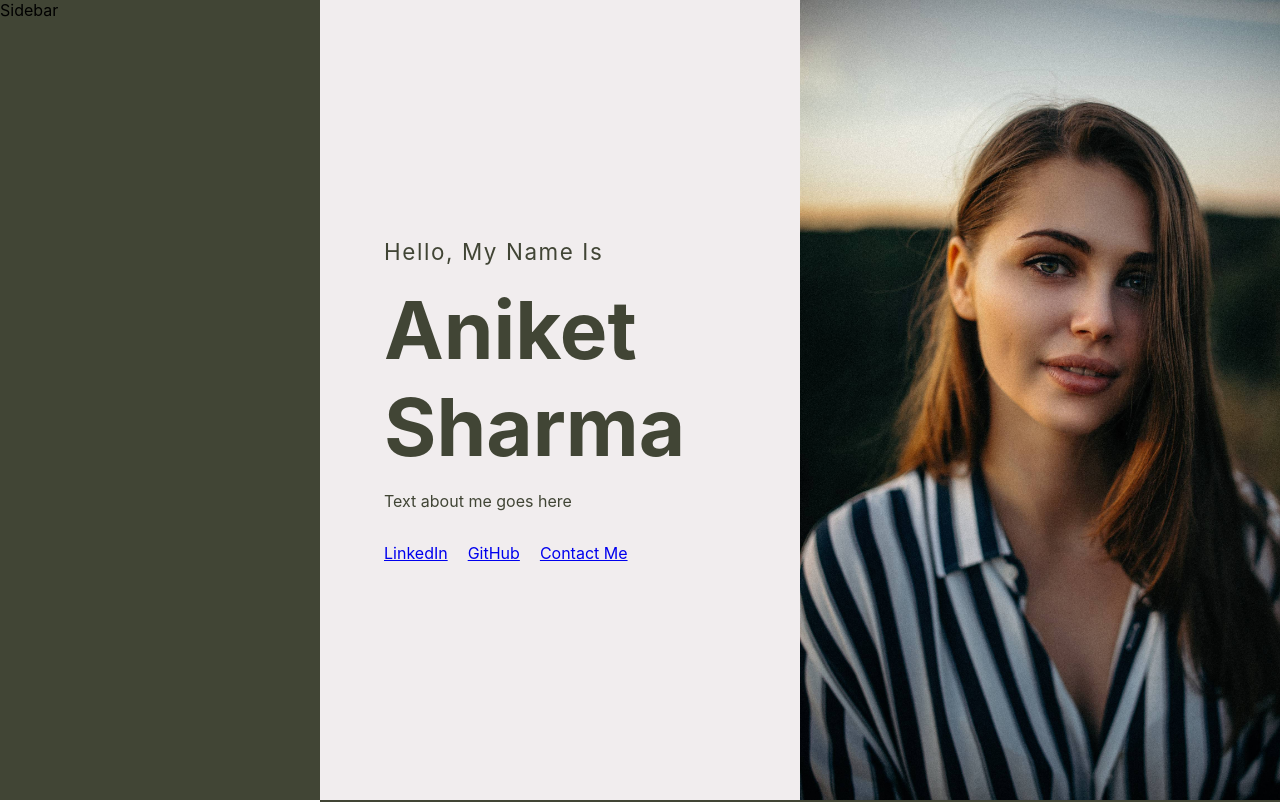
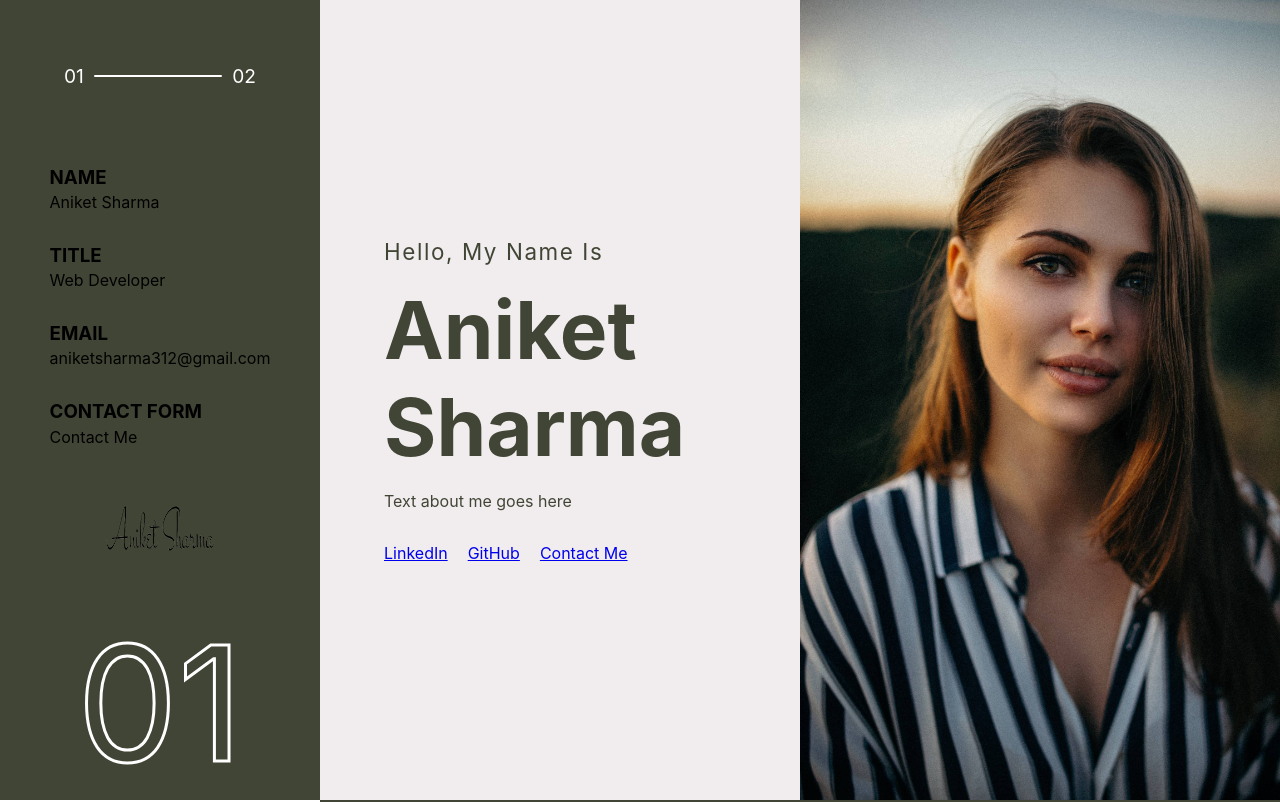
Before and after one commit to AniketS312/portfolio-2, a React (Create React App) app: page / in a window 1280 px wide. Shown: the top 802 px of the page. Built offline with nearby package versions, Linux system fonts and the light colour scheme.

Commit message:
filled in sidebar, finished technology section out line. need to complete contact us section

```diff
--- a/package.json
+++ b/package.json
@@ -8,6 +8,7 @@
     "@testing-library/user-event": "^13.5.0",
     "react": "^18.2.0",
     "react-dom": "^18.2.0",
+    "react-icons": "^4.4.0",
     "react-scripts": "5.0.1",
     "web-vitals": "^2.1.4"
   },
--- a/src/App.js
+++ b/src/App.js
@@ -5,10 +5,13 @@ import SideBar from './SideBar/SideBar';
 function App() {
   return (
     <div className="App">
-      <SideBar />
+      <SideBar
+        PageNumber="01"
+      />
       <Main />
     </div>
   );
-}
+};
+
 
 export default App;
--- /dev/null
+++ b/src/Main/Components/Technology.js
@@ -0,0 +1,58 @@
+import React from "react";
+
+import {ImHtmlFive2, ImCss3} from 'react-icons/im';
+import { TbBrandJavascript, TbBrandNextjs } from 'react-icons/tb';
+import { GrReactjs } from 'react-icons/gr';
+import { FaNodeJs } from 'react-icons/fa';
+import { SiPostgresql } from 'react-icons/si'
+
+import classes from './Technology.module.css'
+
+const Technology = () => {
+    return (
+        <section className={classes.technology}>
+            <h4>Technology</h4>
+            <div className={classes['tech-stack']}>
+                <TechStack
+                    icon={<ImHtmlFive2 />}
+                    technology="HTML"
+                />
+                <TechStack
+                    icon={<ImCss3 />}
+                    technology="CSS"
+                />
+                <TechStack
+                    icon={<TbBrandJavascript />}
+                    technology="JavaScript"
+                />
+                <TechStack
+                    icon={<GrReactjs />}
+                    technology="React"
+                />
+                <TechStack
+                    icon={<TbBrandNextjs />}
+                    technology="Next JS"
+                />
+                <TechStack
+                    icon={<FaNodeJs />}
+                    technology="Node JS"
+                />
+                <TechStack
+                    icon={<SiPostgresql />}
+                    technology="PostgreSQL"
+                />
+            </div>
+        </section>
+    )
+}
+
+const TechStack = (props) => {
+    return (
+        <div>
+            {props.icon}
+            <h6>{props.technology}</h6>
+        </div>
+    )
+}
+
+export default Technology;
--- /dev/null
+++ b/src/Main/Components/Technology.module.css
@@ -0,0 +1,34 @@
+.technology {
+    display: flex;
+    flex-direction: column;
+    gap: 40px;
+    height: 60vh;
+}
+
+.technology .tech-stack {
+    display: flex;
+    justify-content: center;
+    align-items: center;
+    flex-wrap: wrap;
+    padding: 0 15%;
+    gap: 90px;
+}
+
+.tech-stack div{
+    height: 110px;
+    width: 100px;
+    display: flex;
+    flex-direction: column;
+    justify-content: space-between;
+    align-items: center;
+}
+
+.tech-stack div{
+    /* width: 200px;
+    height: 200px; */
+    font-size: 4rem;
+}
+
+.tech-stack div h6 {
+    font-size: 1.6rem;
+}
--- a/src/Main/Main.js
+++ b/src/Main/Main.js
@@ -3,9 +3,10 @@ import React from "react";
 import Introduction from './Components/Introduction';
 import Skills from './Components/Skills';
 import Projects from './Components/Projects'
+import Experience from "./Components/Experience";
+import Technology from "./Components/Technology";
 
 import classes from './Main.module.css'
-import Experience from "./Experience";
 
 const Main = () => {
     return (
@@ -14,6 +15,7 @@ const Main = () => {
             <Skills />
             <Projects />
             <Experience />
+            <Technology />
         </main>
     )
 };
--- a/src/SideBar/SideBar.js
+++ b/src/SideBar/SideBar.js
@@ -2,12 +2,56 @@ import React from 'react';
 
 import classes from './SideBar.module.css'
 
-const SideBar = () => {
+import Signature from '../assets/signature.png'
+
+const SideBar = (props) => {
     return (
         <section className={classes['nav-section']}>
-            Sidebar
+            <Numbers
+                CurrentNumber = '01'
+                NextNumber = "02"
+                />
+            <div className={classes['description-container']}>
+                <PersonalInfo
+                    description="Name"
+                    descriptionInfo="Aniket Sharma"
+                />
+                <PersonalInfo
+                    description="Title"
+                    descriptionInfo="Web Developer"
+                />
+                <PersonalInfo
+                    description="Email"
+                    descriptionInfo="aniketsharma312@gmail.com"
+                />
+                <PersonalInfo
+                    description="Contact Form"
+                    descriptionInfo="Contact Me"
+                />
+            </div>
+            <img width={'200px'} height={'100px'} src={Signature}/>
+            <span className={classes['page-number']}>{props.PageNumber}</span>
         </section>
     )
 };
 
+const Numbers = (props) => {
+    return (
+        <div className={classes['page-numbers']}>
+            <p>{props.CurrentNumber}</p>
+            <span></span>
+           <p>{props.NextNumber}</p>
+        </div>
+    )
+}
+
+const PersonalInfo = (props) => {
+    return (
+        <div className={classes['description']}>
+               <h3>{props.description}</h3>
+               <p>{props.descriptionInfo}</p>
+        </div>
+    )
+}
+
 export default SideBar;
--- a/src/SideBar/SideBar.module.css
+++ b/src/SideBar/SideBar.module.css
@@ -3,4 +3,53 @@
     position: fixed;
     background-color: #414535;
     height: 100vh;
+    display: flex;
+    flex-direction: column;
+    justify-content: space-between;
 }
+
+
+.page-numbers {
+    display: flex;
+    margin: 20%;
+}
+
+.page-numbers p {
+    font-size: 1.2rem;
+    font-size: 500;
+    color: white
+}
+
+.page-numbers span {
+    content: ' ';
+    height: 2px;
+    width: 8rem;
+    background-color: white;
+    margin: auto;
+    border-radius: 2px;
+}
+
+.description-container {
+    margin: 0 auto;
+}
+
+.description {
+    margin-bottom: 2rem;
+}
+
+.description h3 {
+    margin-bottom: .2rem;
+    text-transform: uppercase;
+}
+
+.nav-section img {
+    margin: 0 auto;
+
+}
+
+.page-number {
+    font-size: 10rem;
+    margin: 0 auto;
+    -webkit-text-stroke: 3px white;
+    color: rgba(0,0,0, 0);
+}
```
Also changed, not shown: src/Main/Components/Experience.js (renamed from src/Main/Experience.js), src/Main/Components/Experience.module.css (renamed from src/Main/Experience.module.css), src/assets/signature.png (added), 1 other file (tests, documents, lock files or other folders).
